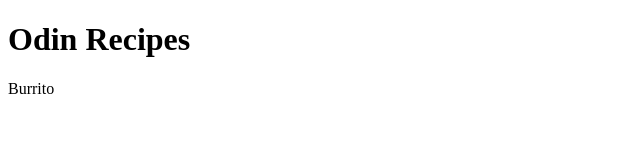
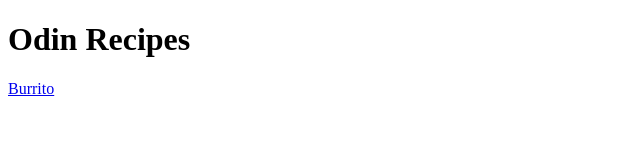
Before and after one commit to Joe-monk/odin-recipes, a plain HTML site: page index.html in a window 1280 px wide. Shown: the full height of the page, 0-640 px from the left. Drawn offline with Linux system fonts and the light colour scheme.

Commit message:
Edit index.html

```diff
--- a/index.html
+++ b/index.html
@@ -6,7 +6,7 @@
     </head>
     <body>
         <h1>Odin Recipes</h1>
-        <a herf=./recipes/burrito.html>Burrito</a>
+        <a href=./recipes/burrito.html>Burrito</a>
 
     </body>
 
```
